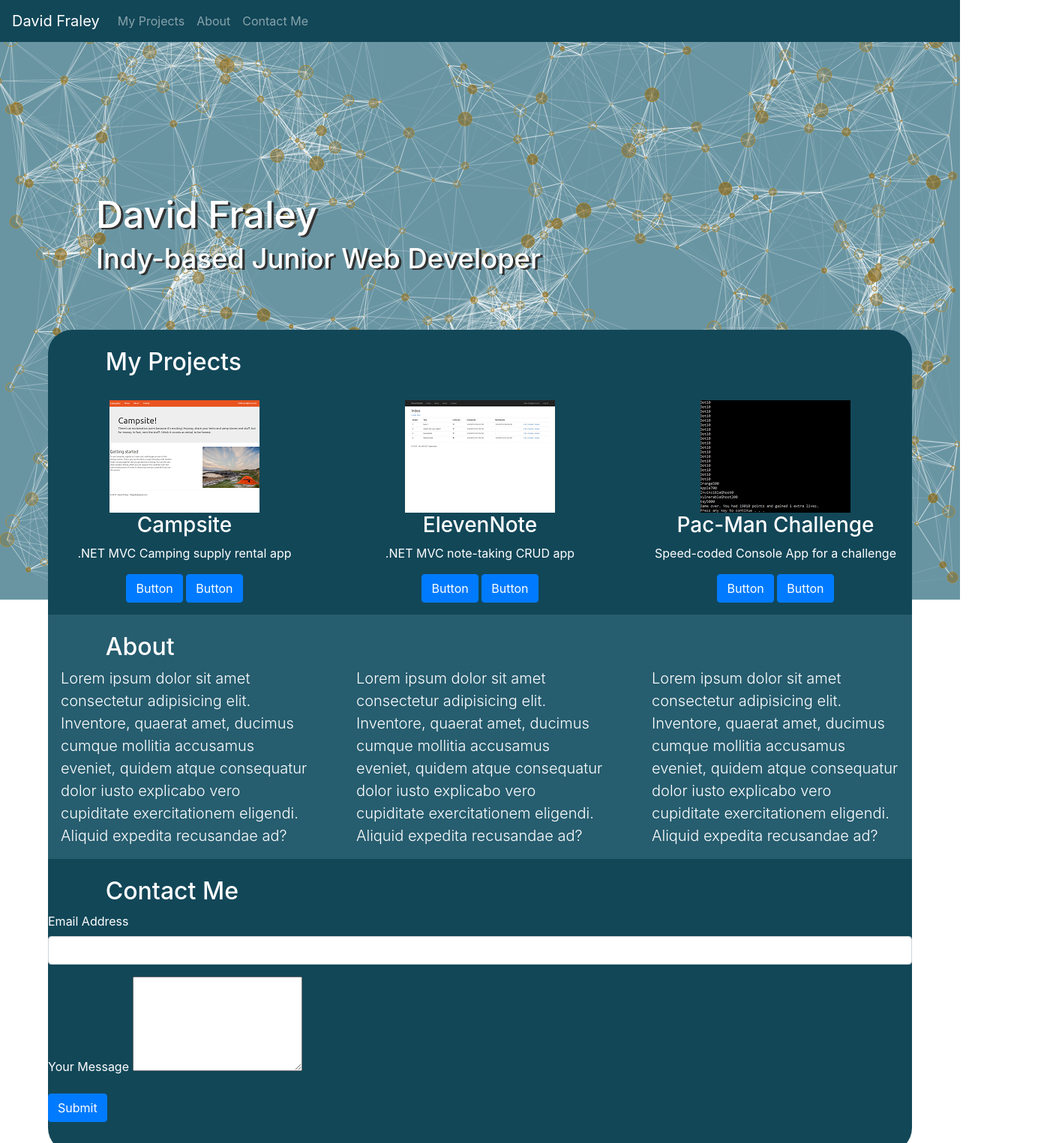
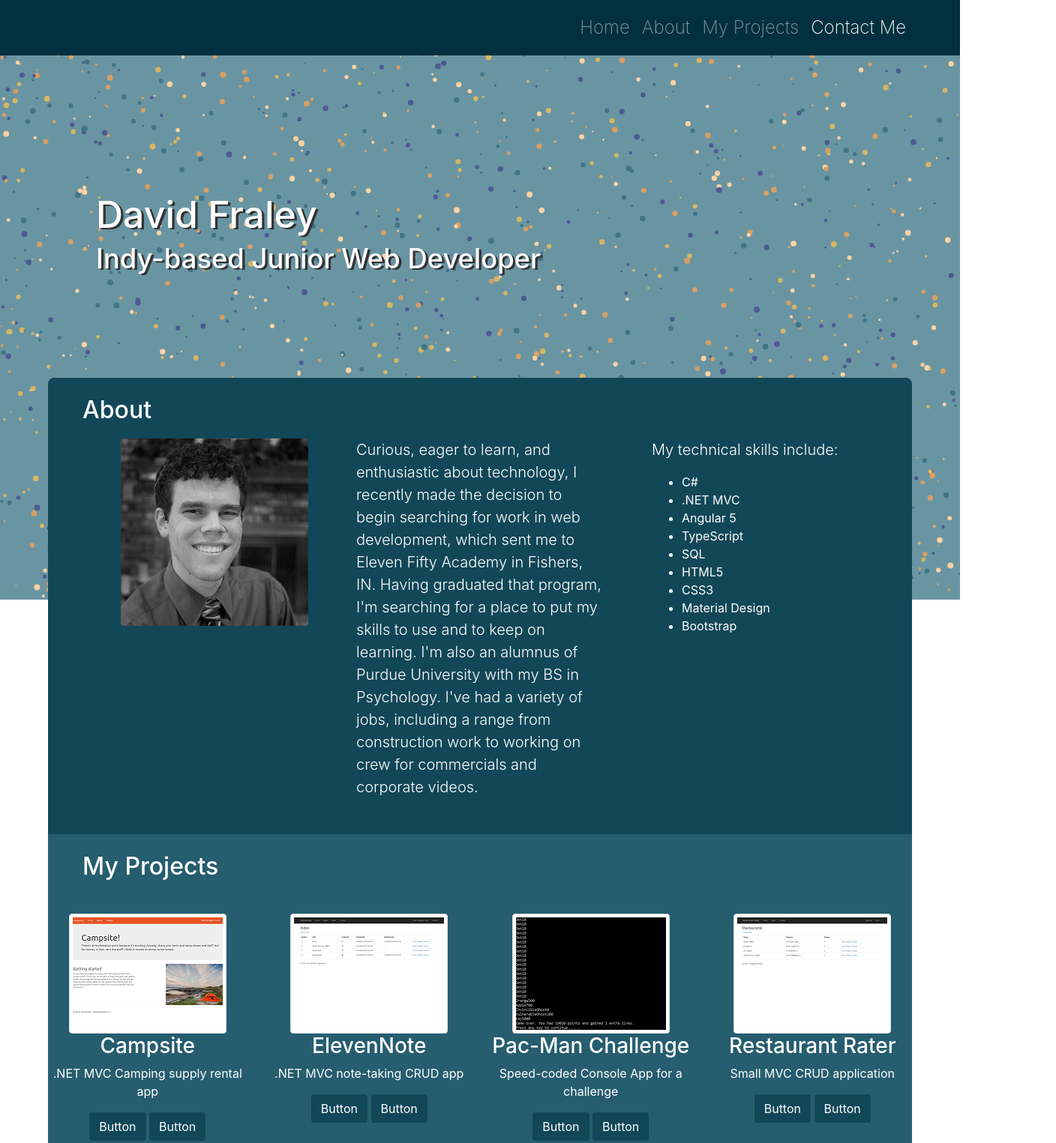
Before and after one commit to fraleyds/Portfolio, a website: page index.html in a window 1280 px wide. Shown: the top 1525 px of the page at 75% size, 1408 px wide, since content can reach past the window. Drawn offline with nearby package versions, Linux system fonts and the light colour scheme; animation ran at ten frames a second; a web font is replaced by a local one.

Commit message:
updated layout, changed canvas item colors, added content to sections, added scss, and updated gulpfile

```diff
--- a/index.html
+++ b/index.html
@@ -23,22 +23,24 @@
 
 <body>
     <!-- Navigation -->
-    <nav class="navbar navbar-expand-lg navbar-dark">
-        <a class="navbar-brand" href="#header">David Fraley</a>
-        <button class="navbar-toggler" type="button" data-toggle="collapse" data-target="#navbarText" aria-controls="navbarText"
-            aria-expanded="false" aria-label="Toggle navigation">
+    <nav class="navbar fixed-top navbar-expand-lg navbar-dark" id="pfolio-navbar">
+        <button class="navbar-toggler" type="button" data-toggle="collapse" data-target="#myNavbar" aria-controls="myNavbar" aria-expanded="false"
+            aria-label="Toggle navigation">
             <span class="navbar-toggler-icon"></span>
         </button>
-        <div class="collapse navbar-collapse">
-            <ul class="navbar-nav">
+        <div class="collapse navbar-collapse justify-content-end" id="myNavbar">
+            <ul class="nav navbar-nav">
                 <li class="nav-item">
-                    <a class="nav-link js-scroll-trigger" href="#projects">My Projects</a>
+                    <a class="nav-link" href="#header">Home</a>
                 </li>
                 <li class="nav-item">
-                    <a class="nav-link js-scroll-trigger" href="#about">About</a>
+                    <a class="nav-link" href="#about">About</a>
                 </li>
                 <li class="nav-item">
-                    <a class="nav-link js-scroll-trigger" href="#contact">Contact Me</a>
+                    <a class="nav-link" href="#projects">My Projects</a>
+                </li>
+                <li class="nav-item">
+                    <a class="nav-link" href="#contact">Contact Me</a>
                 </li>
             </ul>
         </div>
@@ -46,84 +48,136 @@
 
     <!-- Header -->
     <header id="header" class="header">
-        <div id="particles-js">
-        </div>
+        <canvas id="canvas"></canvas>
         <div id="title">
             <h1>David Fraley</h1>
             <h2>Indy-based Junior Web Developer</h2>
         </div>
     </header>
 
-    <!-- Portfolio -->
     <div class="wrapper text-white">
         <div class="body-wrapper">
+
+            <!-- About -->
+            <section id="about">
+                <br/>
+                <h2 class="section-head">About</h2>
+                <div class="row">
+                    <div class="col-lg-4 about-text text-center">
+                        <img src="assets/img/headshot.jpg" alt="Photo of David Fraley" class="rounded float-right">
+                    </div>
+                    <div class="col-lg-4 about-text">
+                        <p class="lead">Curious, eager to learn, and enthusiastic about technology, I recently made the decision to begin
+                            searching for work in web development, which sent me to Eleven Fifty Academy in Fishers, IN.
+                            Having graduated that program, I'm searching for a place to put my skills to use and to keep
+                            on learning. I'm also an alumnus of Purdue University with my BS in Psychology. I've had a variety
+                            of jobs, including a range from construction work to working on crew for commercials and corporate
+                            videos.
+                        </p>
+                    </div>
+                    <div class="col-lg-4 about-text">
+                        <p class="lead">My technical skills include:
+                            <ul>
+                                <li>C#</li>
+                                <li>.NET MVC</li>
+                                <li>Angular 5</li>
+                                <li>TypeScript</li>
+                                <li>SQL</li>
+                                <li>HTML5</li>
+                                <li>CSS3</li>
+                                <li>Material Design</li>
+                                <li>Bootstrap</li>
+                            </ul>
+                        </p>
+                    </div>
+                </div>
+            </section>
+
+            <!-- Projects -->
             <section id="projects">
                 <br/>
-                <h2 class="project-text">My Projects</h2>
+                <h2 class="section-head">My Projects</h2>
                 <br/>
                 <div class="row">
-                    <div class="col-md-4">
+                    <div class="col-md-3">
                         <div class="thumbnail">
-                            <img src="assets/img/campsite.png">
+                            <img src="assets/img/campsite.png" alt="Thumbnail for Campsite" class="img-thumbnail">
                             <div class="text-center caption">
                                 <h3>Campsite</h3>
                                 <p>.NET MVC Camping supply rental app</p>
                                 <p>
-                                    <a href="#" class="btn btn-primary" role="button">Button</a>
-                                    <a href="#" class="btn btn-primary" role="button">Button</a>
+                                    <a href="#" class="btn" role="button">Button</a>
+                                    <a href="#" class="btn" role="button">Button</a>
                                 </p>
                             </div>
                         </div>
                     </div>
-                    <div class="col-md-4">
+                    <div class="col-md-3">
                         <div class="thumbnail">
-                            <img src="assets/img/ElevenNoteThumbnail.png">
+                            <img src="assets/img/ElevenNoteThumbnail.png" alt="Thumbnail for Eleven Note" class="img-thumbnail">
                             <div class="text-center caption">
                                 <h3>ElevenNote</h3>
                                 <p>.NET MVC note-taking CRUD app</p>
                                 <p>
-                                    <a href="#" class="btn btn-primary" role="button">Button</a>
-                                    <a href="#" class="btn btn-primary" role="button">Button</a>
+                                    <a href="#" class="btn" role="button">Button</a>
+                                    <a href="#" class="btn" role="button">Button</a>
                                 </p>
                             </div>
                         </div>
                     </div>
-                    <div class="col-md-4">
+                    <div class="col-md-3">
                         <div class="thumbnail">
-                            <img src="assets/img/pacman.png">
+                            <img src="assets/img/pacman.png" alt="Thumbnail for Pacman App" class="img-thumbnail">
                             <div class="text-center caption">
                                 <h3>Pac-Man Challenge</h3>
                                 <p>Speed-coded Console App for a challenge</p>
                                 <p>
-                                    <a href="#" class="btn btn-primary" role="button">Button</a>
-                                    <a href="#" class="btn btn-primary" role="button">Button</a>
+                                    <a href="#" class="btn" role="button">Button</a>
+                                    <a href="#" class="btn" role="button">Button</a>
                                 </p>
                             </div>
                         </div>
                     </div>
-
+                    <div class="col-md-3">
+                        <div class="thumbnail">
+                            <img src="assets/img/restthumb.png" alt="Thumbnail for the Restaurant Rater" class="img-thumbnail">
+                            <div class="text-center caption">
+                                <h3>Restaurant Rater</h3>
+                                <p>Small MVC CRUD application</p>
+                                <p>
+                                    <a href="#" class="btn" role="button">Button</a>
+                                    <a href="#" class="btn" role="button">Button</a>
+                                </p>
+                            </div>
+                        </div>
+                    </div>
                 </div>
-            </section>
-
-            <!-- About -->
-            <section id="about">
-                <br/>
-                <h2 class="project-text">About</h2>
                 <div class="row">
-                    <div class="col-lg-4 about-text">
-                        <p class="lead">Lorem ipsum dolor sit amet consectetur adipisicing elit. Inventore, quaerat amet, ducimus cumque
-                            mollitia accusamus eveniet, quidem atque consequatur dolor iusto explicabo vero cupiditate exercitationem
-                            eligendi. Aliquid expedita recusandae ad?</p>
+                    <div class="col-md-3">
+                        <div class="thumbnail">
+                            <img src="assets/img/spacethumb.png" alt="Thumbnail for the C# Library" class="img-thumbnail">
+                            <div class="text-center caption">
+                                <h3>C# Console App Library</h3>
+                                <p>A collection of small learning projects for C#</p>
+                                <p>
+                                    <a href="#" class="btn" role="button">Button</a>
+                                    <a href="#" class="btn" role="button">Button</a>
+                                </p>
+                            </div>
+                        </div>
                     </div>
-                    <div class="col-lg-4 about-text">
-                        <p class="lead">Lorem ipsum dolor sit amet consectetur adipisicing elit. Inventore, quaerat amet, ducimus cumque
-                            mollitia accusamus eveniet, quidem atque consequatur dolor iusto explicabo vero cupiditate exercitationem
-                            eligendi. Aliquid expedita recusandae ad?</p>
-                    </div>
-                    <div class="col-lg-4 about-text">
-                        <p class="lead">Lorem ipsum dolor sit amet consectetur adipisicing elit. Inventore, quaerat amet, ducimus cumque
-                            mollitia accusamus eveniet, quidem atque consequatur dolor iusto explicabo vero cupiditate exercitationem
-                            eligendi. Aliquid expedita recusandae ad?</p>
+                    <div class="col-md-3">
+                        <div class="thumbnail">
+                            <img src="assets/img/storeapp.png" alt="Thumbnail for design project" class="img-thumbnail">
+                            <div class="text-center caption">
+                                <h3>Fraley Camera Company</h3>
+                                <p>Static webpage for design practice with strictly HTML and CSS</p>
+                                <p>
+                                    <a href="#" class="btn" role="button">Button</a>
+                                    <a href="#" class="btn" role="button">Button</a>
+                                </p>
+                            </div>
+                        </div>
                     </div>
                 </div>
             </section>
@@ -131,19 +185,19 @@
             <!-- Contact -->
             <section id="contact">
                 <br>
-                <h2 class="project-text">Contact Me</h2>
+                <h2 class="section-head">Contact Me</h2>
                 <div class="form-wrapper">
                     <form action="https://formspree.io/fraleyds@gmail.com" method="POST">
                         <div class="form-group">
-                            <label>Email Address</label>
-                            <input class="form-control" type="email" name="_replyto">
+                            <label class="contact-label">Email Address</label>
+                            <input class="form-control form-item" type="email" name="_replyto">
                         </div>
                         <div class="form-group">
-                            <label>Your Message</label>
-                            <textarea name="form-control" rows="5"></textarea>
+                            <label class="contact-label">Your Message</label>
+                            <textarea name="form-control" rows="5" class="form-item"></textarea>
                         </div>
-                        <div class="form-group">
-                            <button type="submit" class="btn btn-primary">Submit</button>
+                        <div class="form-group contact-label">
+                            <button type="submit" class="btn">Submit</button>
                         </div>
                     </form>
                     <br>
@@ -154,7 +208,7 @@
         <br>
         <!-- Footer -->
         <footer class="footer">
-            <a class="navbar-brand" href="#">Fixed bottom</a>
+            <p>&copy; 2018 David Fraley</p>
         </footer>
     </div>
 
@@ -170,17 +224,33 @@
     <script src="node_modules/bootstrap/dist/js/bootstrap.min.js"></script>
 
     <!-- jQuery 3rd Party Scripts -->
+    <script js>
+        $('body').scrollspy({ target: ".navbar", offset: 50 });
 
-    <!-- particles.js -->
-    <script src="node_modules/particles.js/particles.js"></script>
+        $(".navbar a").on('click', function (event) {
+
+            if (this.hash !== "") {
+
+                event.preventDefault();
+
+                var hash = this.hash;
+
+                $('html, body').animate({
+                    scrollTop: $(hash).offset().top
+                }, 400, function () {
+
+                    window.location.hash = hash;
+                });
+
+            }
+
+        });
+    </script>
+
 
     <!-- Custom scripts for this template -->
     <script src="js/main.js"></script>
-    <script>
-        particlesJS.load('particles-js', 'particles.json', function () {
-            console.log('particles.json loaded...')
-        })
-    </script>
+
 </body>
 
 </html>
--- a/js/main.js
+++ b/js/main.js
@@ -1,25 +1,113 @@
-// var canvas = document.querySelector('canvas');
+var canvas = document.querySelector('canvas');
 
-// canvas.width = window.innerWidth;
-// canvas.height = window.innerHeight * 0.5;
+canvas.width = window.innerWidth;
+canvas.height = window.innerHeight;
 
-// var c = canvas.getContext('2d');
+var c = canvas.getContext('2d');
 
-// var mouse = {
-//     x: undefined,
-//     y: undefined
-// }
+var mouse = {
+    x: undefined,
+    y: undefined
+}
 
-// window.addEventListener('mousemove',
-//     function(event) {
-//         mouse.x = event.x;
-//         mouse.y = event.y;
-//     }
-// )
+var maxRadius = 40;
+var minRadius = 2;
 
-// window.addEventListener('resize',
-//     function() {
-//         canvas.width = window.innerWidth;
-//         canvas.height = window.innerHeight * 0.5;
-//     }
-// )
+var colorArray = [
+    '#D79F64',
+    '#FFD2A2',
+    '#4E5A93',
+    '#D7B564',
+    '#417586'
+];
+
+window.addEventListener('mousemove',
+    function (event) {
+        mouse.x = event.x;
+        mouse.y = event.y;
+    }
+)
+
+window.addEventListener('resize',
+    function () {
+        canvas.width = window.innerWidth;
+        canvas.height = window.innerHeight;
+
+        init();
+    }
+)
+
+function Circle(x, y, dx, dy, radius) {
+    this.x = x;
+    this.y = y;
+    this.dx = dx;
+    this.dy = dy;
+    this.radius = radius;
+    this.minRadius = radius;
+    this.color = colorArray[Math.floor(Math.random() * colorArray.length)];
+
+    this.draw = function () {
+        c.beginPath();
+        c.arc(this.x, this.y, this.radius, 0, Math.PI * 2, false);
+        c.fillStyle = this.color;
+        c.fill();
+    }
+
+    this.update = function () {
+        if (this.x + this.radius > innerWidth || this.x - this.radius < 0) {
+            this.dx = -this.dx;
+        }
+
+        if (this.y + this.radius > innerHeight || this.y - this.radius < 0) {
+            this.dy = -this.dy;
+        }
+        this.x += this.dx;
+        this.y += this.dy;
+
+        // interactivity
+        if (mouse.x - this.x < 50 && mouse.x - this.x > -50
+            && mouse.y - this.y < 50 && mouse.y - this.y > -50) {
+            if (this.radius < maxRadius) {
+                this.radius += 1;
+
+            }
+        } else if (this.radius > this.minRadius) {
+            this.radius -= 1;
+        }
+
+        this.draw();
+    }
+}
+
+
+
+
+// circle.draw();
+var circleArray = [];
+
+function init() {
+
+    circleArray = [];
+
+    for (var i = 0; i < 1500; i++) {
+        var radius = Math.random() * 3 + 1;
+        var x = Math.random() * (innerWidth - radius * 2) + radius;
+        var y = Math.random() * (innerHeight - radius * 2) + radius;
+        var dx = (Math.random() - 0.5);
+        var dy = (Math.random() - 0.5);
+        circleArray.push(new Circle(x, y, dx, dy, radius));
+        var circle = new Circle(200, 200, 4, 4, 30);
+    }
+}
+
+function animate() {
+    requestAnimationFrame(animate);
+    c.clearRect(0, 0, innerWidth, innerHeight);
+
+    for (var i = 0; i < circleArray.length; i++) {
+        circleArray[i].update();
+    }
+}
+
+init();
+animate();
--- a/particles.json
+++ /dev/null
@@ -1,58 +0,0 @@
-{
-    "particles": {
-        "number": {
-            "value": 400
-        },
-        "color": {
-            "value": "#886616"
-        },
-        "shape": {
-            "type": "circle",
-            "stroke": {
-                "width": 1,
-                "color": "#B28E38"
-            }
-        },
-        "opacity": {
-            "value": 0.7,
-            "random": true,
-            "anim": {
-                "enable": false,
-                "speed": 10
-            }
-        },
-        "size": {
-            "value": 10,
-            "random": true,
-            "anim": {
-                "enable":false
-            }
-        },
-        "line_linked":{
-            "enable":true,
-            "distance":120
-        }
-    },
-    "interactivity":{
-        "events":{
-            "onhover":{
-                "enable":true,
-                "mode":"grab"
-            },
-            "onclick":{
-                "enable":true,
-                "mode":"push"
-            }
-        },
-        "modes":{
-            "repulse":{
-                "distance":50,
-                "duration":0.4
-            },
-            "bubble":{
-                "distance":100,
-                "size":10
-            }
-        }
-    }
-}
--- /dev/null
+++ b/scss/_about.scss
@@ -0,0 +1,9 @@
+/* About stylings */
+#about {
+    position: relative;
+    background: #124758;
+    border-radius: 0.5em 0.5em 0 0;
+}
+.about-text {
+    padding: 0 2em 2em 2em;
+}
--- /dev/null
+++ b/scss/_body.scss
@@ -0,0 +1,30 @@
+/* Global stylings */
+html {
+    position: relative;
+    height: 100%;
+}
+body {
+    position: relative;
+    overflow-x: hidden;
+    margin: 0;
+    /* padding-bottom: 60px; */
+    height: 100%;
+}
+.btn {
+    color: #fff;
+    background: #124758;
+}
+.btn:hover {
+    color: #fff;
+    background: #417586;
+}
+.wrapper {
+    position: relative;
+    top: 30vw;
+    width: 100%;
+}
+.body-wrapper {
+    width: 90vw;
+    position: relative;
+    left: 5vw;
+}
--- /dev/null
+++ b/scss/_contact.scss
@@ -0,0 +1,31 @@
+/* Contact stylings */
+#contact {
+    margin: 0;
+    text-align: left;
+    position: relative;
+    background: #124758;
+    border-radius: 0 0 0.5em 0.5em;
+}
+#contact .btn {
+    color: #fff;
+    background: #265D6F;
+}
+#contact .btn:hover {
+    color: #fff;
+    background: #417586;
+}
+
+.contact-label {
+    position: relative;
+    left: 5%;
+}
+
+.form-item {
+    border-radius: 8px;
+    display: block;
+    position: relative;
+    left: 5%;
+    padding: 0.25em 0.5em;
+    width: 90%;
+    font-size: 16px;
+}
--- /dev/null
+++ b/scss/_header.scss
@@ -0,0 +1,21 @@
+/* Header stylings */
+#canvas {
+    display: block;
+    position: fixed;
+    top: 0;
+    background: #6995A3;
+}
+#title {
+    position: relative;
+    top: 20vw;
+    left: 10vw;
+    z-index: 1;
+    color: #fff;
+    text-shadow: 0.2em 0.15em #333;
+}
+#title h1 {
+    font-size: calc(18px + 2.5vw);
+}
+#title h2 {
+    font-size: calc(14px + 1.75vw);
+}
--- /dev/null
+++ b/scss/_navbar.scss
@@ -0,0 +1,8 @@
+/* Navbar stylings */
+#pfolio-navbar {
+    background-color: #03303F;
+    z-index: 3;
+    padding: 0.85% 5% 0.85% 0;
+    font-size: 24px;
+    font-weight: 200;
+}
--- /dev/null
+++ b/scss/_portfolio.scss
@@ -0,0 +1,14 @@
+/* Portfolio stylings */
+#projects {
+    text-align: center;
+    position: relative;
+    background: #265D6F;
+
+
+}
+.section-head {
+    text-align: left;
+    position: relative;
+    left: 4%;
+    margin: 0 0 0.6em 0;
+}
--- /dev/null
+++ b/scss/main.scss
@@ -0,0 +1,8 @@
+@import "variables.scss";
+@import "body.scss";
+@import "navbar.scss";
+@import "header.scss";
+@import "portfolio.scss";
+@import "about.scss";
+@import "contact.scss";
+@import "footer.scss";
```
Also changed, not shown: gulpfile.js (+27 -11 lines), scss/_footer.scss (added, +15 -0 lines), assets/img/storeapp.png (added), css/main.css, scss/_variables.scss (added).
